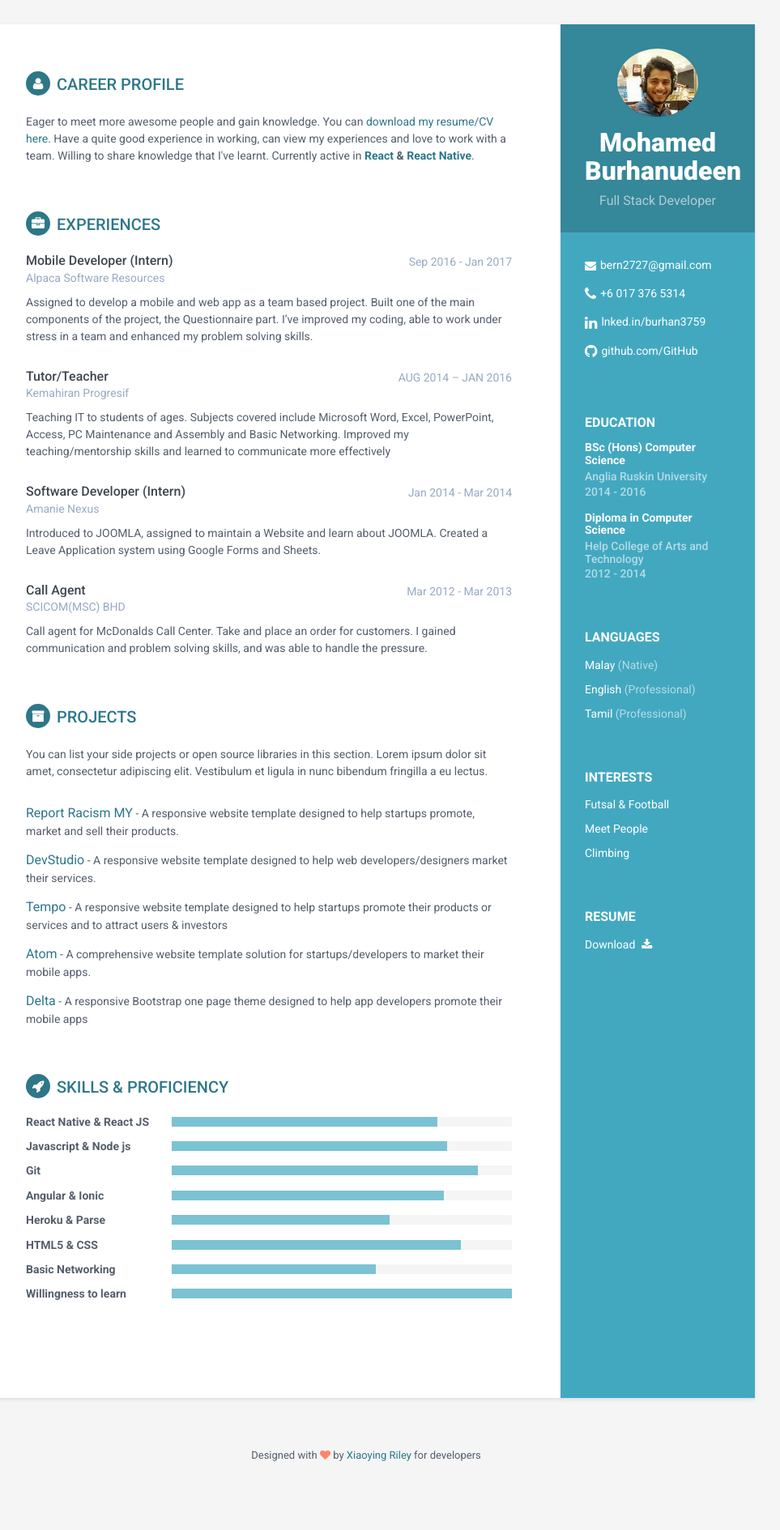
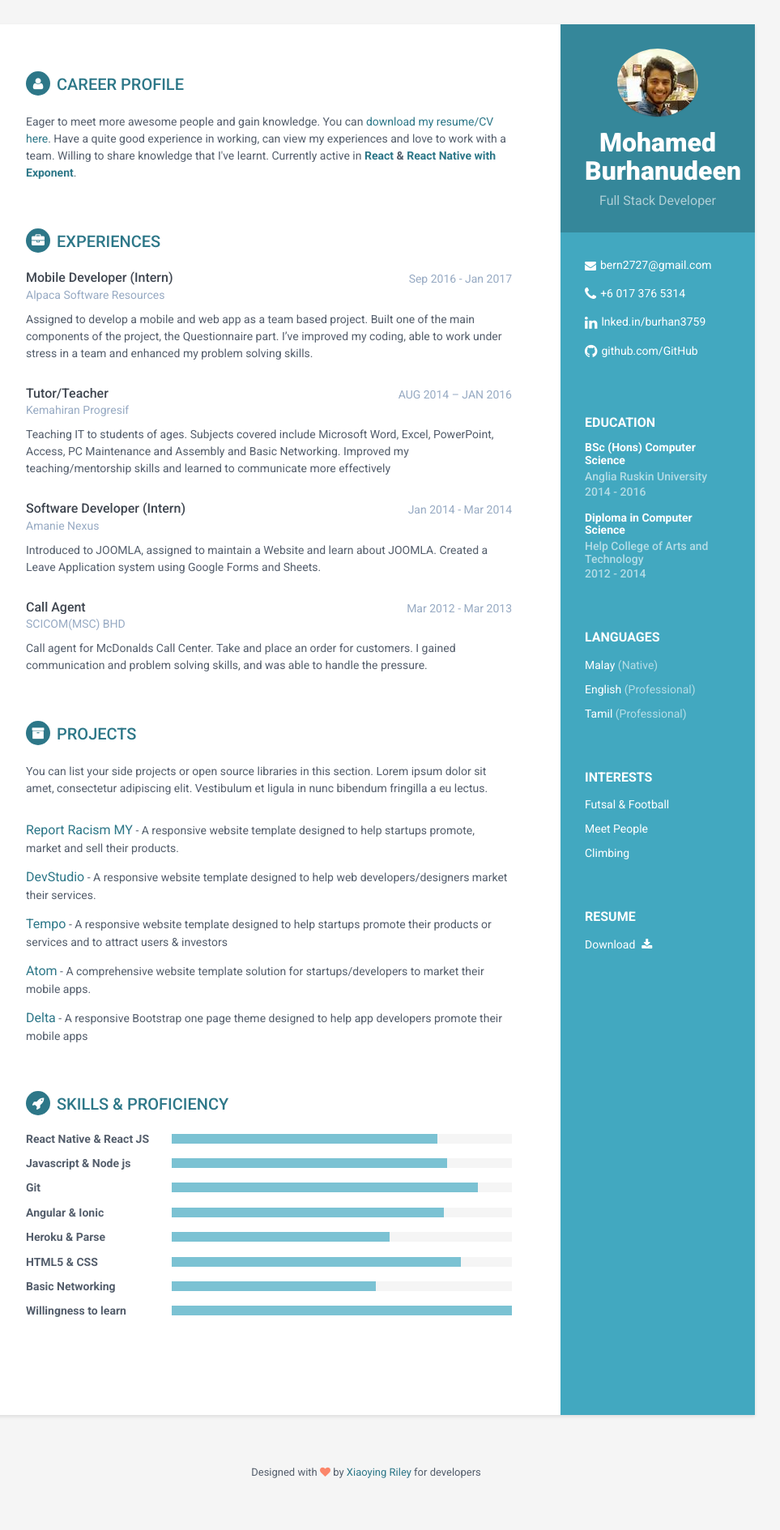
Before and after one commit to burhan3759/resume, a Jekyll site: the page built from index.html, in a window 1280 px wide. Shown: the whole page at 81% size, without its empty margins (188-1151 px from the left). Built offline with Jekyll 4.4.1, drawn with Linux system fonts in a browser that asks for light colours; before the commit the page ends 1868 px from its top, so only the background shows below that.

Commit message:
added a exponent in career

```diff
--- a/_includes/career-profile.html
+++ b/_includes/career-profile.html
@@ -1,6 +1,6 @@
 <section class="section summary-section">
 <h2 class="section-title"><i class="fa fa-user"></i>Career Profile</h2>
 <div class="summary">
-    <p>Eager to meet more awesome people and gain knowledge. You can <a href="https://drive.google.com/uc?export=download&id=0B8YgG3Piiq99SmNnN1ZTRmswcDA" target="_blank">download my resume/CV here</a>. Have a quite good experience in working, can view my experiences and love to work with a team. Willing to share knowledge that I've learnt. Currently active in <strong><a href="https://facebook.github.io/react/" target="_blank">React</a> & <a href="https://facebook.github.io/react-native/" target="_blank">React Native</a></strong>.</p>
+    <p>Eager to meet more awesome people and gain knowledge. You can <a href="https://drive.google.com/uc?export=download&id=0B8YgG3Piiq99SmNnN1ZTRmswcDA" target="_blank">download my resume/CV here</a>. Have a quite good experience in working, can view my experiences and love to work with a team. Willing to share knowledge that I've learnt. Currently active in <strong><a href="https://facebook.github.io/react/" target="_blank">React</a> & <a href="https://facebook.github.io/react-native/" target="_blank">React Native with <a href="https://getexponent.com/" target="_blank">Exponent</a></strong>.</p>
 </div><!--//summary-->
 </section><!--//section-->
```
